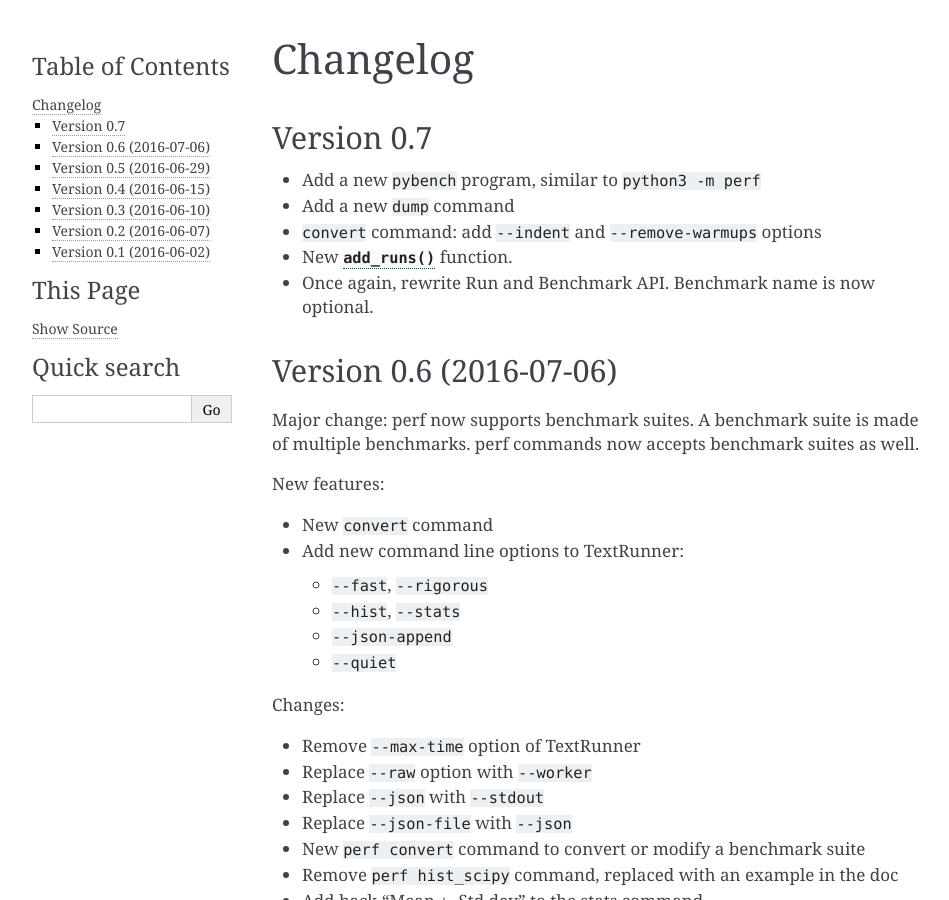
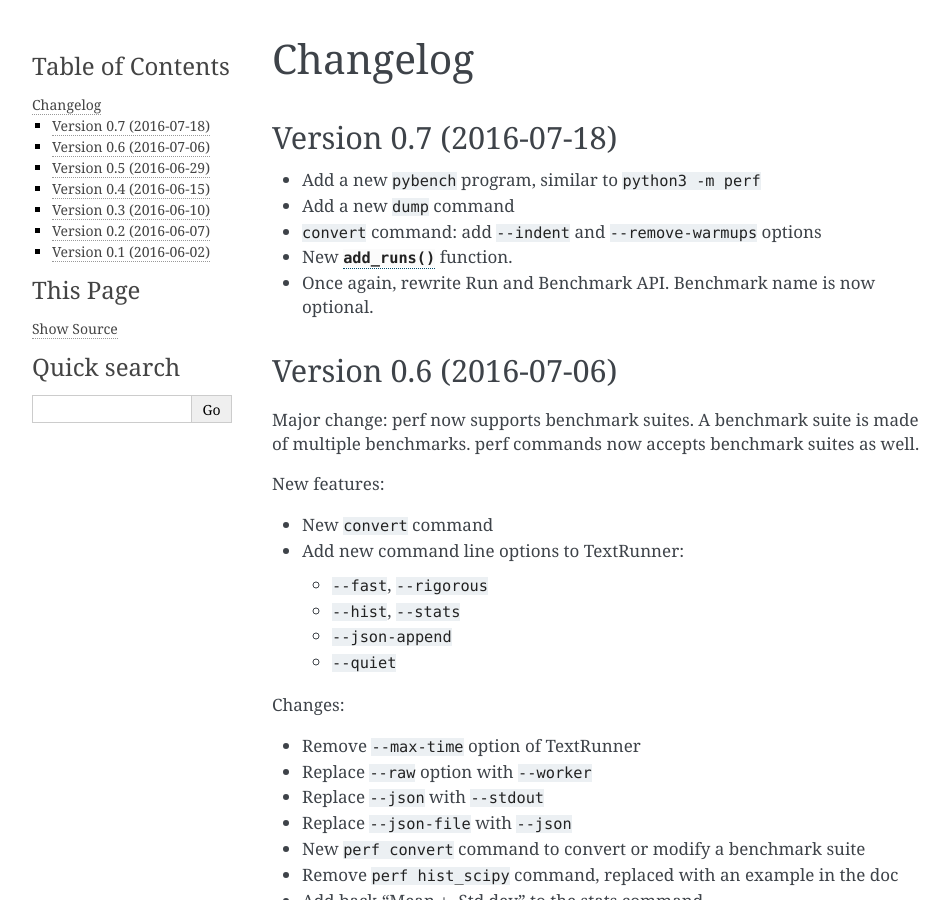
Before and after one commit to psf/pyperf, a Sphinx documentation site: the page built from doc/changelog.rst, in a window 1280 px wide and 900 px high. Shown: the whole window, without its empty margins (148-1097 px from the left). Built offline with Sphinx 7.4.7, drawn with Linux system fonts in a browser that asks for light colours.

Commit message:
prepare release 0.7

```diff
--- a/doc/changelog.rst
+++ b/doc/changelog.rst
@@ -1,8 +1,8 @@
 Changelog
 =========
 
-Version 0.7
------------
+Version 0.7 (2016-07-18)
+------------------------
 
 * Add a new ``pybench`` program, similar to ``python3 -m perf``
 * Add a new ``dump`` command
```
